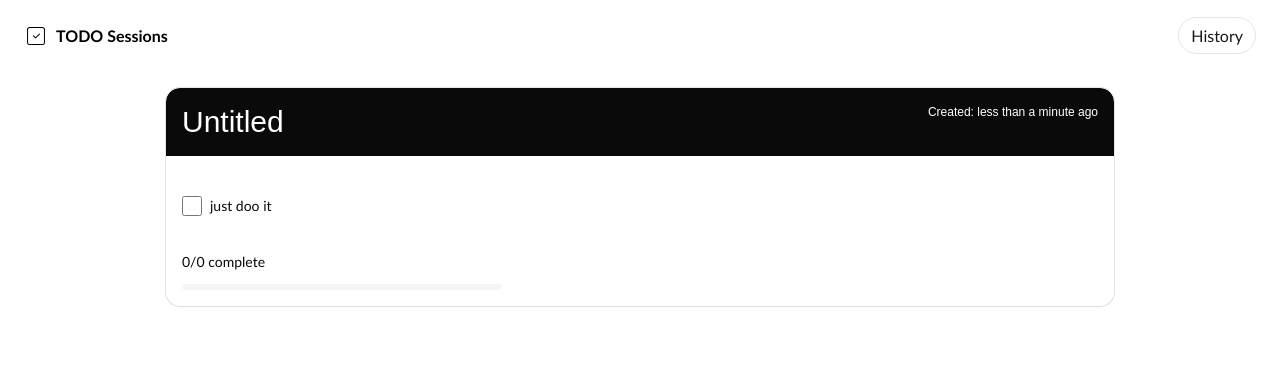
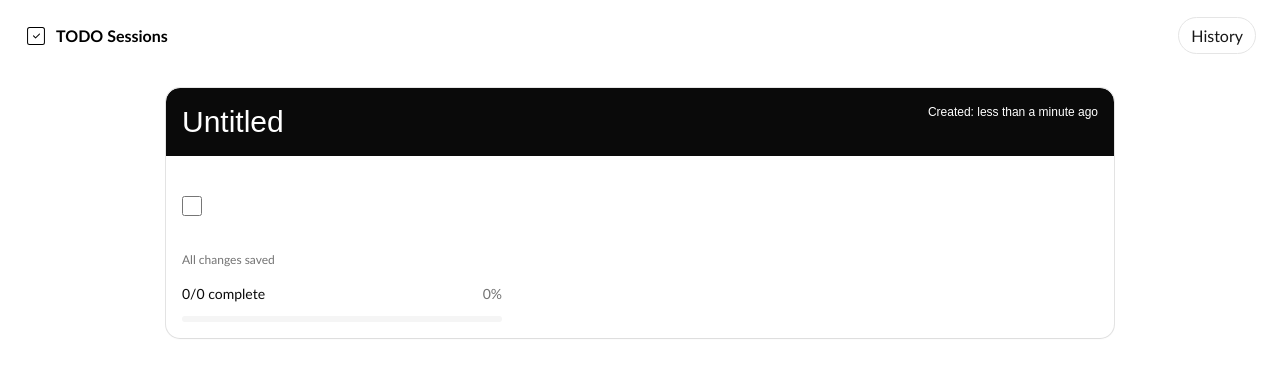
Before and after one commit to EArnold1/sessions, a React (Vite) app: page / in a window 1280 px wide. Both pictures are taken after a click on the button "Start Session". Shown: the top 378 px of the page. Built offline with nearby package versions, Linux system fonts and the light colour scheme.

Commit message:
feat: enhance TaskListEditor with debounced saving and session management improvements

```diff
--- a/src/components/editor/task-list-editor.tsx
+++ b/src/components/editor/task-list-editor.tsx
@@ -1,4 +1,5 @@
 import "../../editor-style.css";
+import { useEffect, useMemo, useRef } from "react";
 import type { TodoItem } from "../../types";
 import { replaceTodosForSession } from "../../data/store";
 import Document from "@tiptap/extension-document";
@@ -6,46 +7,53 @@ import { TaskItem, TaskList } from "@tiptap/extension-list";
 import Paragraph from "@tiptap/extension-paragraph";
 import Text from "@tiptap/extension-text";
 import { EditorContent, useEditor } from "@tiptap/react";
-import { taskDocToTodos } from "../../helpers/tiptapTasks";
+import { taskDocToTodos, todosToTaskDoc } from "../../helpers/tiptapTasks";
+import { debounce } from "../../helpers/debounce";
 
 const CustomDocument = Document.extend({
   content: "taskList",
 });
 
-const CustomTaskItem = TaskItem.extend({
-  content: "inline*",
-});
-
 type TaskListEditorProps = {
   sessionId: string;
+  todos: TodoItem[];
   setTodos: (todos: TodoItem[]) => void;
   handleSetSession: (updatedAt: number) => void;
   setSaveStatus: (status: "saving" | "saved") => void;
-  ignoreEditorUpdateRef: React.MutableRefObject<boolean>;
-  saveTimerRef: React.MutableRefObject<number | null>;
 };
 
 export const TaskListEditor = ({
   sessionId,
+  todos,
   setTodos,
   handleSetSession,
   setSaveStatus,
-  ignoreEditorUpdateRef,
-  saveTimerRef,
 }: TaskListEditorProps) => {
+  const isHydratingRef = useRef(false);
+  const skipNextHydrationRef = useRef(false);
+
+  const debouncedPersist = useMemo(
+    () =>
+      debounce((drafts: ReturnType<typeof taskDocToTodos>) => {
+        void (async () => {
+          const updatedAt = await replaceTodosForSession(sessionId, drafts);
+          handleSetSession(updatedAt);
+          setSaveStatus("saved");
+        })();
+      }, 400),
+    [handleSetSession, sessionId, setSaveStatus],
+  );
+
   const editor = useEditor({
-    extensions: [CustomDocument, Paragraph, Text, TaskList, CustomTaskItem],
-    content: `
-      <ul data-type="taskList">
-        <li data-type="taskItem">just doo it</li>
-      </ul>
-    `,
+    extensions: [CustomDocument, Paragraph, Text, TaskList, TaskItem],
+    content: todosToTaskDoc(todos),
     onUpdate: ({ editor: currentEditor }) => {
-      if (!sessionId || ignoreEditorUpdateRef.current) {
+      if (!sessionId || isHydratingRef.current) {
         return;
       }
 
       const drafts = taskDocToTodos(currentEditor.getJSON());
+      const now = Date.now();
       const nextTodos: TodoItem[] = drafts
         .filter((draft) => draft.text.length > 0)
         .map((draft) => ({
@@ -54,26 +62,40 @@ export const TaskListEditor = ({
           text: draft.text,
           checked: draft.checked,
           order: draft.order,
-          createdAt: Date.now(),
-          updatedAt: Date.now(),
+          createdAt: now,
+          updatedAt: now,
         }));
 
+      skipNextHydrationRef.current = true;
       setTodos(nextTodos);
+      setSaveStatus("saving");
 
-      setSaveStatus("saving");
-      if (saveTimerRef.current) {
-        window.clearTimeout(saveTimerRef.current);
-      }
-
-      saveTimerRef.current = window.setTimeout(() => {
-        void (async () => {
-          const updatedAt = await replaceTodosForSession(sessionId, drafts);
-          handleSetSession(updatedAt);
-          setSaveStatus("saved");
-        })();
-      }, 400);
+      debouncedPersist(drafts);
     },
   });
 
+  useEffect(() => {
+    return () => {
+      debouncedPersist.cancel();
+    };
+  }, [debouncedPersist]);
+
+  useEffect(() => {
+    if (!editor) {
+      return;
+    }
+
+    if (skipNextHydrationRef.current) {
+      skipNextHydrationRef.current = false;
+      return;
+    }
+
+    isHydratingRef.current = true;
+    editor.commands.setContent(todosToTaskDoc(todos), {
+      emitUpdate: false,
+    });
+    isHydratingRef.current = false;
+  }, [editor, todos]);
+
   return <EditorContent editor={editor} />;
 };
--- a/src/components/session-progress.tsx
+++ b/src/components/session-progress.tsx
@@ -11,11 +11,10 @@ export function SessionProgressLabel({
   todosLength: number;
   checkedItems: number;
 }) {
+  const progress = todosLength === 0 ? 0 : (checkedItems / todosLength) * 100;
+
   return (
-    <Progress
-      value={(checkedItems / todosLength) * 100}
-      className="w-full max-w-xs"
-    >
+    <Progress value={progress} className="w-full max-w-xs">
       <ProgressLabel>{`${checkedItems}/${todosLength} complete`}</ProgressLabel>
       <ProgressValue />
     </Progress>
--- a/src/editor-style.css
+++ b/src/editor-style.css
@@ -24,7 +24,7 @@
   display: flex;
 }
 
-.tiptap ul[data-type="taskList"] li[data-checked="true"] > div {
+.tiptap ul[data-type="taskList"] li[data-checked="true"] > div > p {
   text-decoration: line-through;
   color: var(--color-gray-500);
 }
--- /dev/null
+++ b/src/helpers/debounce.ts
@@ -0,0 +1,30 @@
+export type DebouncedFunction<TArgs extends unknown[]> = ((...args: TArgs) => void) & {
+  cancel: () => void;
+};
+
+export function debounce<TArgs extends unknown[]>(
+  callback: (...args: TArgs) => void,
+  waitMs: number,
+): DebouncedFunction<TArgs> {
+  let timer: number | null = null;
+
+  const debounced = ((...args: TArgs) => {
+    if (timer !== null) {
+      window.clearTimeout(timer);
+    }
+
+    timer = window.setTimeout(() => {
+      callback(...args);
+      timer = null;
+    }, waitMs);
+  }) as DebouncedFunction<TArgs>;
+
+  debounced.cancel = () => {
+    if (timer !== null) {
+      window.clearTimeout(timer);
+      timer = null;
+    }
+  };
+
+  return debounced;
+}
--- a/src/pages/session/page.tsx
+++ b/src/pages/session/page.tsx
@@ -1,4 +1,4 @@
-import { useEffect, useMemo, useRef, useState } from "react";
+import { useCallback, useEffect, useMemo, useState } from "react";
 import { Link, useNavigate, useParams } from "react-router-dom";
 import {
   getSession,
@@ -18,23 +18,22 @@ export function SessionPage() {
   const [session, setSession] = useState<Session | null>(null);
   const [titleDraft, setTitleDraft] = useState("Untitled");
   const [todos, setTodos] = useState<TodoItem[]>([]);
+  const [saveStatus, setSaveStatus] = useState<"saving" | "saved">("saved");
   const [isLoading, setIsLoading] = useState(true);
-  const saveTimerRef = useRef<number | null>(null);
-  const ignoreEditorUpdateRef = useRef(false);
 
   const checkedCount = useMemo(
     () => todos.filter((todo) => todo.checked).length,
     [todos],
   );
 
-  const handleSetSession = (updatedAt: number) => {
+  const handleSetSession = useCallback((updatedAt: number) => {
     setSession((previous) => {
       if (!previous) {
         return previous;
       }
       return { ...previous, updatedAt };
     });
-  };
+  }, []);
 
   const loadSessionData = async (id: string) => {
     const [loadedSession, loadedTodos] = await Promise.all([
@@ -73,15 +72,6 @@ export function SessionPage() {
       alive = false;
     };
   }, [navigate, sessionId]);
-
-  useEffect(() => {
-    const timer = saveTimerRef.current;
-    return () => {
-      if (timer) {
-        window.clearTimeout(timer);
-      }
-    };
-  }, []);
 
   const persistTitle = async () => {
     if (!sessionId || !session) {
@@ -136,12 +126,17 @@ export function SessionPage() {
         <CardContent className="flex flex-col gap-y-4 p-4">
           <TaskListEditor
             sessionId={session.id}
+            todos={todos}
             setTodos={setTodos}
             handleSetSession={handleSetSession}
-            setSaveStatus={() => {}}
-            ignoreEditorUpdateRef={ignoreEditorUpdateRef}
-            saveTimerRef={saveTimerRef}
+            setSaveStatus={setSaveStatus}
           />
+
+          <p className="text-xs text-muted-foreground" aria-live="polite">
+            {saveStatus === "saving"
+              ? "Saving changes..."
+              : "All changes saved"}
+          </p>
 
           <SessionProgressLabel
             todosLength={todos.length}
```
